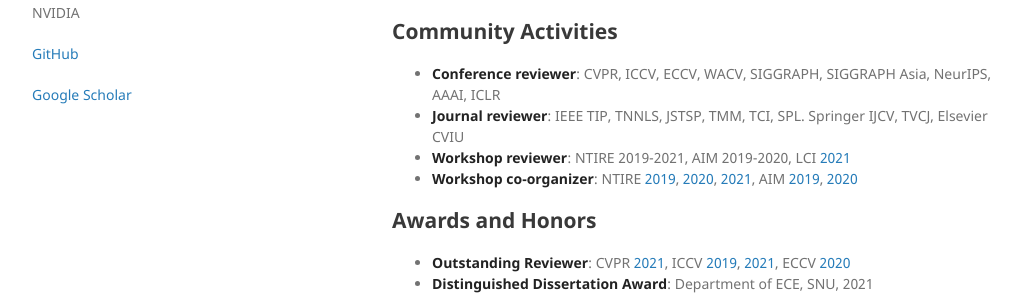
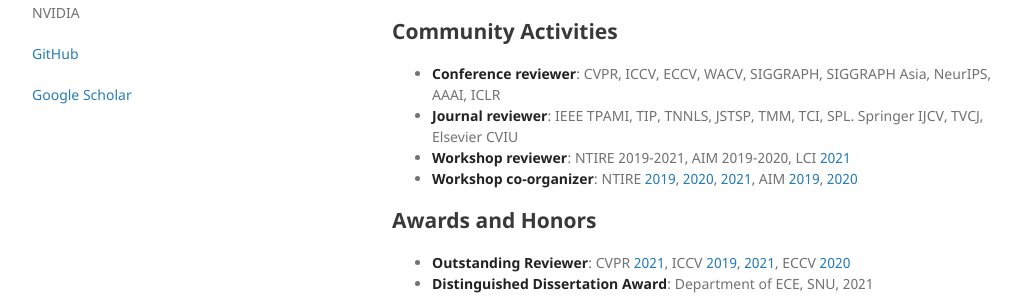
Before and after one commit to SeungjunNah/seungjunnah.github.io, a Jekyll site: the page built from index.md, in a window 1280 px wide and 1396 px high. Shown: the part 423-720 px from the top of the window, without its empty margins (128-1149 px from the left). Built offline with Jekyll 4.4.1, drawn with Linux system fonts in a browser that asks for light colours.

Commit message:
update review record
    TPAMI review

```diff
--- a/index.md
+++ b/index.md
@@ -23,7 +23,7 @@ My recent research topics include deblurring, super-resolution, and neural netwo
 ## Community Activities
 
 * **Conference reviewer**: CVPR, ICCV, ECCV, WACV, SIGGRAPH, SIGGRAPH Asia, NeurIPS, AAAI, ICLR
-* **Journal reviewer**: IEEE TIP, TNNLS, JSTSP, TMM, TCI, SPL. Springer IJCV, TVCJ, Elsevier CVIU
+* **Journal reviewer**: IEEE TPAMI, TIP, TNNLS, JSTSP, TMM, TCI, SPL. Springer IJCV, TVCJ, Elsevier CVIU
 * **Workshop reviewer**: NTIRE 2019-2021, AIM 2019-2020, LCI [2021](https://sites.google.com/view/lci-iccv2021)
 * **Workshop co-organizer**: NTIRE [2019](https://data.vision.ee.ethz.ch/cvl/ntire19/), [2020](https://data.vision.ee.ethz.ch/cvl/ntire20/), [2021](https://data.vision.ee.ethz.ch/cvl/ntire21/), AIM [2019](https://data.vision.ee.ethz.ch/cvl/aim19/), [2020](https://data.vision.ee.ethz.ch/cvl/aim19/)
 
```
Also changed, not shown: 1 other file.
